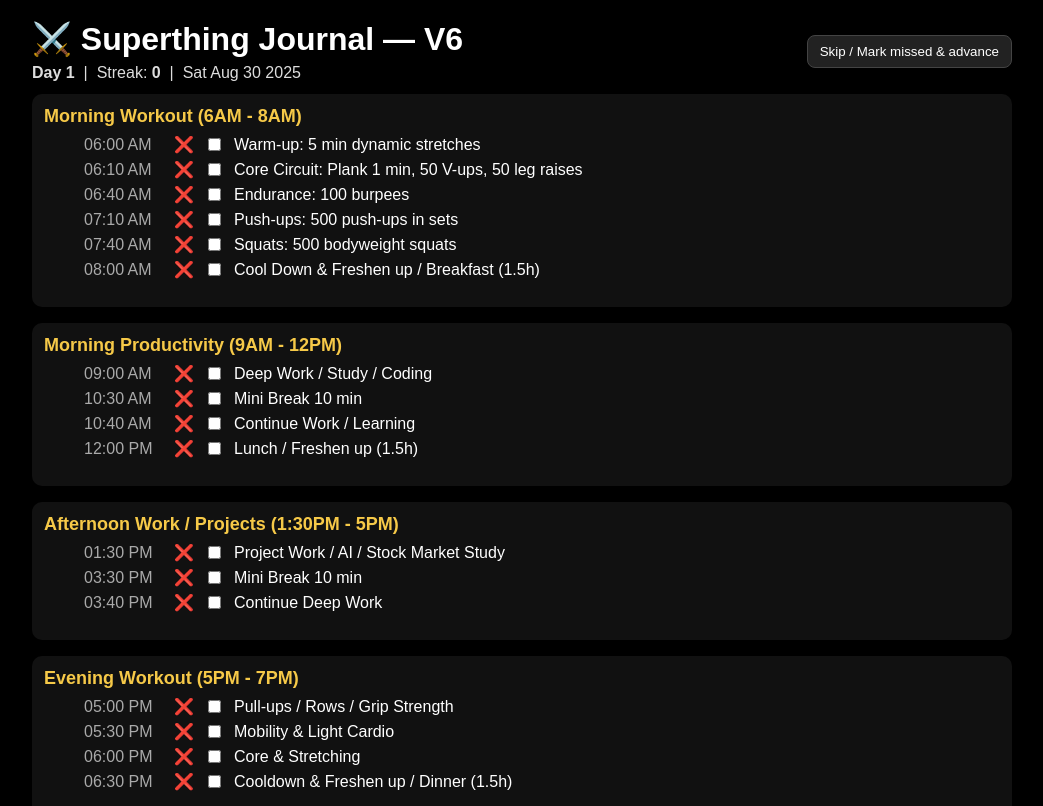
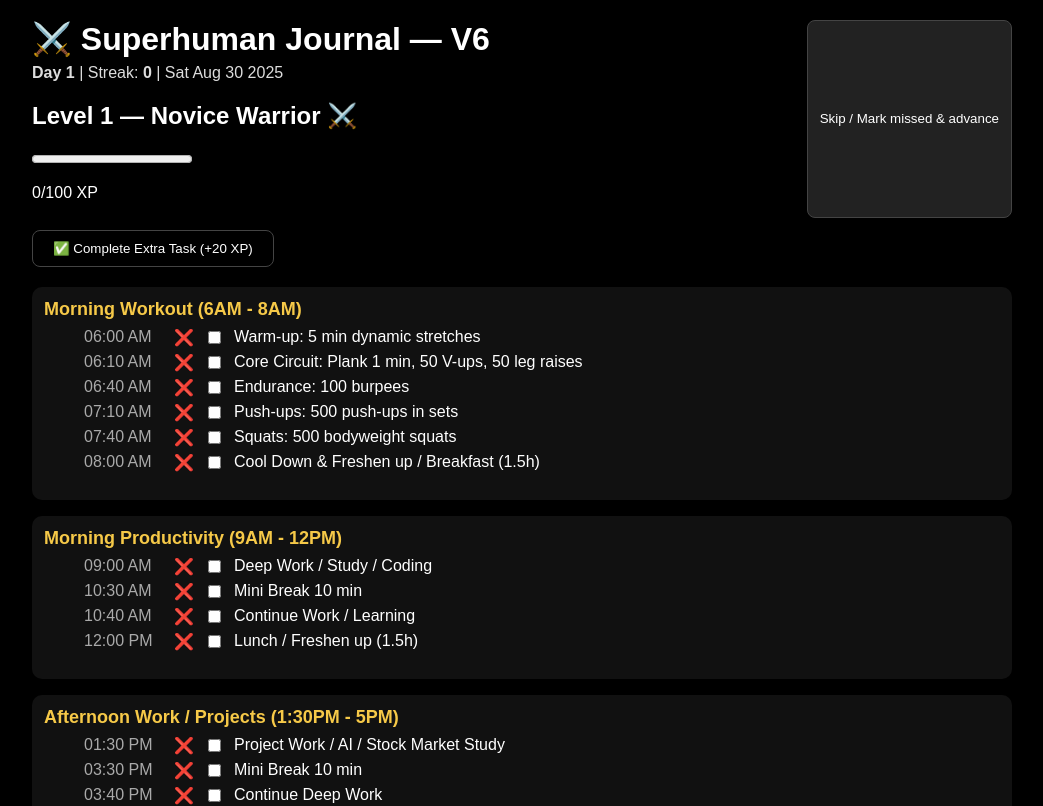
Before and after one commit to ajayvinukonda-ofc/superthing-v6, a React (Create React App) app: page / in a window 1280 px wide. Shown: the top 806 px of the page, without its empty margins (118-1161 px from the left). Built offline with nearby package versions, Linux system fonts and the light colour scheme.

Commit message:
Updated App.tsx with XP + Level system and notifications

```diff
--- a/src/App.tsx
+++ b/src/App.tsx
@@ -1,27 +1,12 @@
 import React, { useEffect, useMemo, useState } from "react";
 
-type Task = {
-  time: string;
-  task: string;
-};
+// ------------------ Types ------------------
+type Task = { time: string; task: string };
+type Section = { id: string; title: string; tasks: Task[] };
+type DayState = { sections: { [key: string]: boolean[] }; completed: boolean };
+type DaysState = { [dayId: number]: DayState };
 
-type Section = {
-  id: string;
-  title: string;
-  tasks: Task[];
-};
-
-type DayState = {
-  sections: {
-    [key: string]: boolean[];
-  };
-  completed: boolean;
-};
-
-type DaysState = {
-  [dayId: number]: DayState;
-};
-
+// ------------------ Mission Blueprint ------------------
 const MISSION_BLUEPRINT: Section[] = [
   {
     id: "morning_workout",
@@ -83,6 +68,7 @@ const MISSION_BLUEPRINT: Section[] = [
   },
 ];
 
+// ------------------ Helpers ------------------
 function generateDays(numDays = 180) {
   const arr = [];
   const today = new Date();
@@ -95,14 +81,18 @@ function generateDays(numDays = 180) {
 }
 
 const LS_KEY = "superthing_v6_timetable_v3";
+const XP_KEY = "superthing_xp";
 
+// ------------------ Main App ------------------
 export default function App() {
   const days = useMemo(() => generateDays(180), []);
+
+  // Timetable State
   const [daysState, setDaysState] = useState<DaysState>(() => {
     try {
       const raw = localStorage.getItem(LS_KEY);
       if (raw) return JSON.parse(raw).daysState;
-    } catch (e) {}
+    } catch {}
     const init: DaysState = {};
     days.forEach((d) => {
       const sections: { [key: string]: boolean[] } = {};
@@ -118,7 +108,7 @@ export default function App() {
     try {
       const raw = localStorage.getItem(LS_KEY);
       if (raw) return JSON.parse(raw).currentDayId;
-    } catch (e) {}
+    } catch {}
     return 1;
   });
 
@@ -126,17 +116,64 @@ export default function App() {
     try {
       const raw = localStorage.getItem(LS_KEY);
       if (raw) return JSON.parse(raw).streak || 0;
-    } catch (e) {}
+    } catch {}
     return 0;
   });
 
+  // XP + Level State
+  const [xp, setXp] = useState(() => {
+    const savedXp = localStorage.getItem(`${XP_KEY}_xp`);
+    return savedXp ? parseInt(savedXp, 10) : 0;
+  });
+
+  const [level, setLevel] = useState(() => {
+    const savedLevel = localStorage.getItem(`${XP_KEY}_level`);
+    return savedLevel ? parseInt(savedLevel, 10) : 1;
+  });
+
+  // Save Timetable + XP
   useEffect(() => {
-    const payload = { daysState, currentDayId, streak };
     try {
+      const payload = { daysState, currentDayId, streak };
       localStorage.setItem(LS_KEY, JSON.stringify(payload));
-    } catch (e) {}
-  }, [daysState, currentDayId, streak]);
+      localStorage.setItem(`${XP_KEY}_xp`, xp.toString());
+      localStorage.setItem(`${XP_KEY}_level`, level.toString());
+    } catch {}
+  }, [daysState, currentDayId, streak, xp, level]);
 
+  // XP / Level system
+  useEffect(() => {
+    if (xp >= 100) {
+      setLevel((prev) => prev + 1);
+      setXp(0);
+    }
+  }, [xp]);
+
+  const getTitle = (level: number): string => {
+    if (level < 5) return "Novice Warrior ⚔️";
+    if (level < 10) return "Knight 🛡️";
+    if (level < 20) return "Lord 👑";
+    if (level < 50) return "Legend 🔥";
+    return "Immortal King 💀👑";
+  };
+
+  // Notifications
+  useEffect(() => {
+    if ("Notification" in window) {
+      Notification.requestPermission();
+    }
+    const checkNotifications = setInterval(() => {
+      const now = new Date();
+      const h = now.getHours();
+      const m = now.getMinutes();
+      if (h === 6 && m === 0) new Notification("🔥 Time for Morning Workout!");
+      if (h === 17 && m === 0) new Notification("⚔️ Evening Training Begins!");
+      if (h === 22 && m === 30) new Notification("💤 Sleep Time — Recharge for tomorrow!");
+    }, 60000);
+    return () => clearInterval(checkNotifications);
+  }, []);
+
+  // Toggle Task
   const toggleTask = (dayId: number, sectionId: string, taskIndex: number) => {
     setDaysState((prev) => {
       const copy = { ...prev };
@@ -157,11 +194,8 @@ export default function App() {
       if (!wasCompleted && allDone && dayId === currentDayId) {
         setStreak((s) => s + 1);
         setCurrentDayId((cid) => Math.min(cid + 1, days.length));
+        setXp((prev) => prev + 50); // bonus XP for completing a day
       }
-      if (wasCompleted && !allDone) {
-        setStreak((s) => Math.max(0, s - 1));
-      }
-
       return copy;
     });
   };
@@ -178,33 +212,57 @@ export default function App() {
   const todayEntry = days.find((d) => d.id === currentDayId) || days[0];
   const todayState = daysState[currentDayId];
 
+  // ------------------ UI ------------------
   return (
     <div style={{ background: "#000", color: "#fff", minHeight: "100vh", padding: 20 }}>
       <div style={{ maxWidth: 980, margin: "0 auto" }}>
-        <header
-          style={{
-            display: "flex",
-            justifyContent: "space-between",
-            alignItems: "center",
-            marginBottom: 12,
-          }}
-        >
+        {/* Header */}
+        <header style={{ display: "flex", justifyContent: "space-between", marginBottom: 12 }}>
           <div>
-            <h1 style={{ margin: 0 }}>⚔️ Superthing Journal — V6</h1>
+            <h1 style={{ margin: 0 }}>⚔️ Superhuman Journal — V6</h1>
             <div style={{ color: "#ddd", marginTop: 6 }}>
-              <strong>Day {currentDayId}</strong> &nbsp;|&nbsp; Streak: <strong>{streak}</strong> &nbsp;|&nbsp; {todayEntry.date}
+              <strong>Day {currentDayId}</strong> | Streak: <strong>{streak}</strong> | {todayEntry.date}
+            </div>
+            <div style={{ marginTop: 8 }}>
+              <h2>
+                Level {level} — {getTitle(level)}
+              </h2>
+              <progress value={xp} max={100}></progress>
+              <p>{xp}/100 XP</p>
             </div>
           </div>
-          <div>
-            <button
-              onClick={markMissedAndAdvance}
-              style={{ padding: "8px 12px", borderRadius: 8, background: "#222", color: "#fff", border: "1px solid #444" }}
-            >
-              Skip / Mark missed & advance
-            </button>
-          </div>
+          <button
+            onClick={markMissedAndAdvance}
+            style={{
+              padding: "8px 12px",
+              borderRadius: 8,
+              background: "#222",
+              color: "#fff",
+              border: "1px solid #444",
+            }}
+          >
+            Skip / Mark missed & advance
+          </button>
         </header>
 
+        {/* XP Button */}
+        <div style={{ marginBottom: 20 }}>
+          <button
+            onClick={() => setXp((prev) => prev + 20)}
+            style={{
+              padding: "10px 20px",
+              backgroundColor: "black",
+              color: "white",
+              border: "1px solid #444",
+              borderRadius: "8px",
+              cursor: "pointer",
+            }}
+          >
+            ✅ Complete Extra Task (+20 XP)
+          </button>
+        </div>
+
+        {/* Daily Sections */}
         {MISSION_BLUEPRINT.map((sec) => (
           <div key={sec.id} style={{ marginBottom: 16, padding: 12, borderRadius: 10, background: "#111" }}>
             <strong style={{ color: "#f6c948", fontSize: 18 }}>{sec.title}</strong>
@@ -215,7 +273,11 @@ export default function App() {
                   <li key={idx} style={{ display: "flex", alignItems: "center", gap: 10, marginBottom: 6 }}>
                     <span style={{ width: 80, color: "#aaa" }}>{item.time}</span>
                     <span style={{ width: 20 }}>{done ? "✅" : "❌"}</span>
-                    <input type="checkbox" checked={done} onChange={() => toggleTask(currentDayId, sec.id, idx)} />
+                    <input
+                      type="checkbox"
+                      checked={done}
+                      onChange={() => toggleTask(currentDayId, sec.id, idx)}
+                    />
                     <span>{item.task}</span>
                   </li>
                 );
@@ -224,39 +286,19 @@ export default function App() {
           </div>
         ))}
 
+        {/* Past Days Log */}
         <details style={{ background: "#0b0b0b", padding: 12, borderRadius: 10 }}>
-          <summary style={{ cursor: "pointer", fontWeight: "600", padding: "6px 0" }}>📜 Past Days Log</summary>
+          <summary style={{ cursor: "pointer", fontWeight: "600" }}>📜 Past Days Log</summary>
           <div style={{ marginTop: 10 }}>
             {days.slice(0, currentDayId).map((d) => {
               const state = daysState[d.id];
-              const status = state?.completed ? "✅ Completed" : "❌ Incomplete/Missed";
+              const status = state?.completed ? "✅ Completed" : "❌ Missed";
               return (
                 <div key={d.id} style={{ padding: 10, borderBottom: "1px solid #222" }}>
                   <div style={{ display: "flex", justifyContent: "space-between" }}>
                     <div>{d.date}</div>
                     <div style={{ color: state?.completed ? "#6EE7B7" : "#F87171" }}>{status}</div>
                   </div>
-                  <details style={{ marginTop: 8 }}>
-                    <summary style={{ cursor: "pointer" }}>View tasks</summary>
-                    <div style={{ marginTop: 8 }}>
-                      {MISSION_BLUEPRINT.map((sec) => (
-                        <div key={sec.id} style={{ marginBottom: 8 }}>
-                          <strong style={{ color: "#f6c948" }}>{sec.title}</strong>
-                          <ul style={{ marginTop: 6 }}>
-                            {sec.tasks.map((item, idx) => (
-                              <li style={{ display: "flex", gap: 8, alignItems: "center" }} key={idx}>
-                                <span style={{ width: 80, color: daysState[d.id]?.sections?.[sec.id]?.[idx] ? "#6EE7B7" : "#F87171" }}>
-                                  {item.time}
-                                </span>
-                                <span style={{ width: 20 }}>{daysState[d.id]?.sections?.[sec.id]?.[idx] ? "✅" : "❌"}</span>
-                                <span>{item.task}</span>
-                              </li>
-                            ))}
-                          </ul>
-                        </div>
-                      ))}
-                    </div>
-                  </details>
                 </div>
               );
             })}
```
